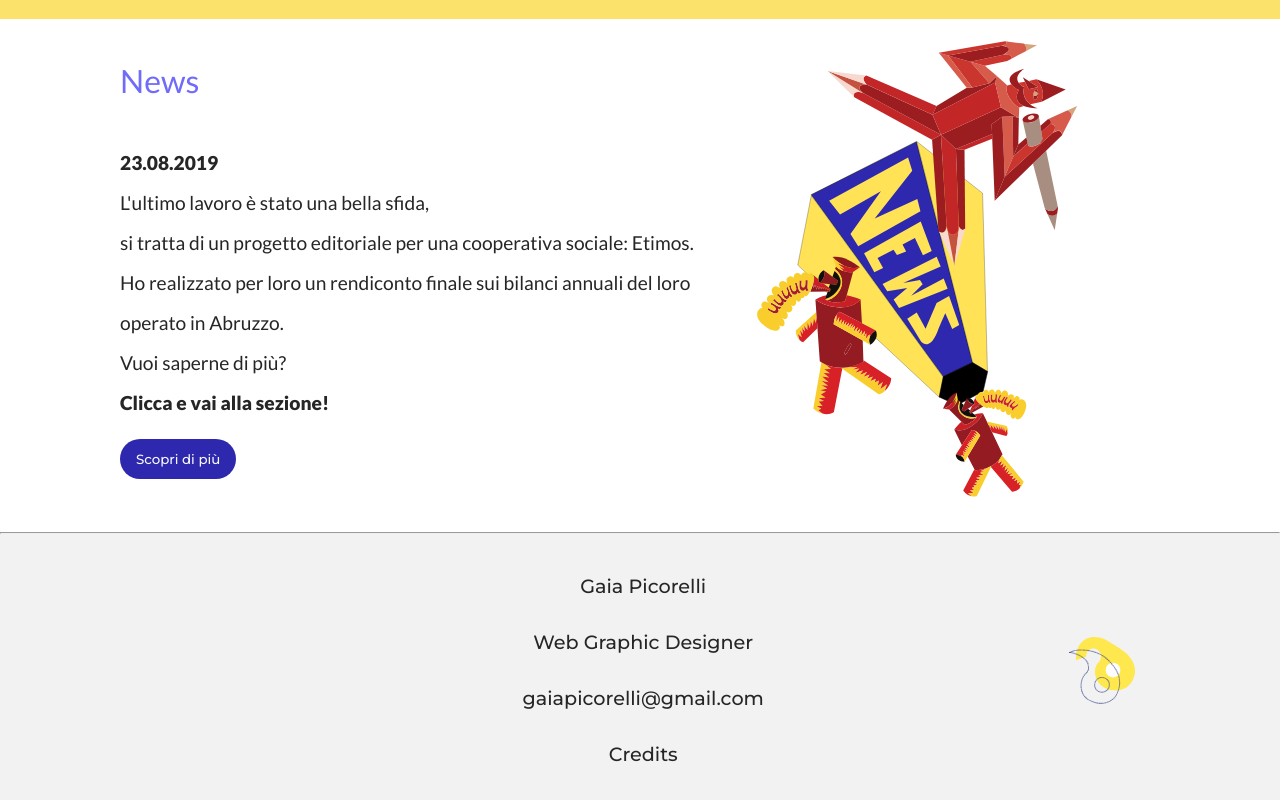
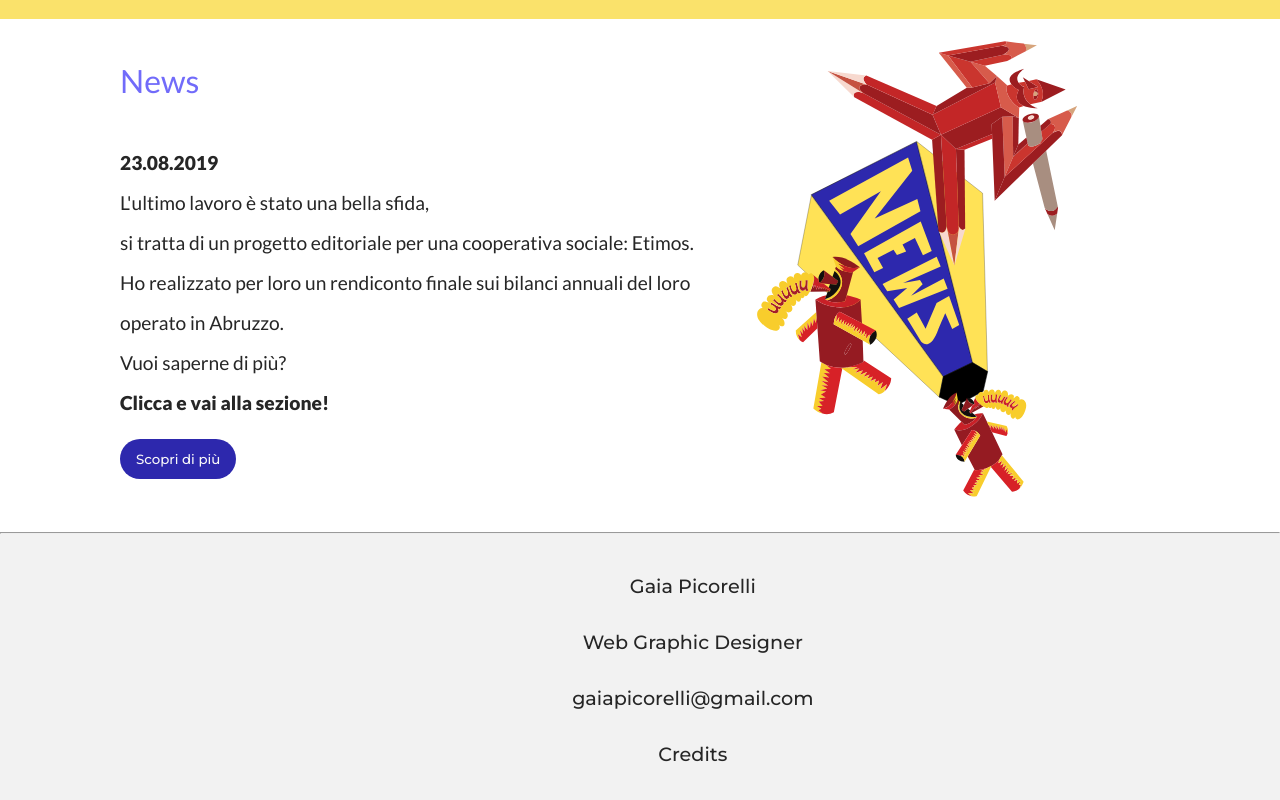
Before and after one commit to gaiapicorelli/gp, a plain HTML site: page index.html in a window 1280 px wide. Shown: the part 2187-2987 px from the top of the page. Drawn offline with Linux system fonts and the light colour scheme; a web font is replaced by a local one.

Commit message:
tolto logo dal footer

```diff
--- a/public/stylesheets/global.css
+++ b/public/stylesheets/global.css
@@ -500,8 +500,7 @@ li {
 }
 
   #logo-footer {
-    width: 4.2rem;
-    margin: 1rem;
+display: none;
   }
 
   #sidebutton {
```
